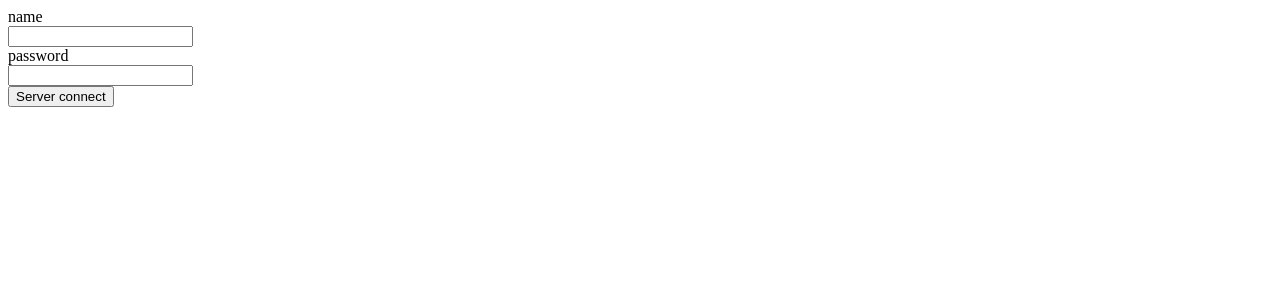
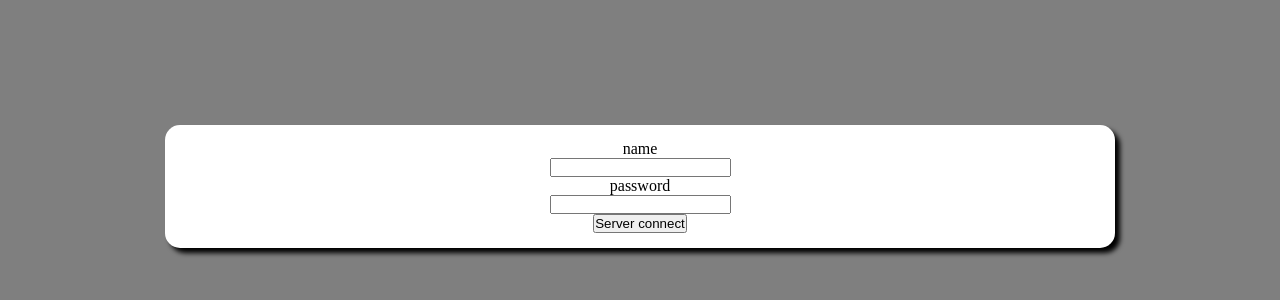
Before and after one commit to Myhed/ftp_connect, a PHP site: page / in a window 1280 px wide. Shown: the top 300 px of the page. Run offline with PHP 8.4, Linux system fonts and the light colour scheme; some libraries are stand-ins or nearby versions.

Commit message:
refactoring the frist partie

```diff
--- /dev/null
+++ b/css/style.css
@@ -0,0 +1,29 @@
+*{
+    padding:0;
+    margin:0;
+}
+
+body{
+    background:rgba(0,0, 0, 0.5);
+}
+
+.container{
+
+    width:950px;
+    margin:0 auto;
+    text-align: center;
+    background:white;
+    position: relative;
+    padding:15px 0;
+    top:125px;
+    border-radius: 15px;
+    box-shadow: 5px 5px 5px #000000;
+    -webkit-border-radius:15px;
+    -moz-border-radius:15px;
+}
+
+#err{
+    background:tomato;
+    color:white;
+    margin:0 auto;
+}
--- /dev/null
+++ b/function.js
@@ -0,0 +1,16 @@
+const ftpFunction = {
+    statePage:0,
+    TypeOfFiles: (allFiles) => {
+        const container = $('#table');
+        $pattern = /^\-[\w]+/g;
+        if (allFiles[0].match($pattern)) {
+            container.append(`
+                 <tr border="1">
+                     <td><img src='img/file.png' height='20'><a href="${allFiles[21]}">${allFiles[21]}</a></td>
+                </tr>`);
+        } else {
+            container.append(`<tr><td><img src='img/dossier.png' height='20'><a href="http://localhost/ftp_connect/getRequest.php?folder=${allFiles[21]}">${allFiles[21]}</a></td>
+           </tr> `);
+        }
+    }
+}
--- a/index.php
+++ b/index.php
@@ -1,20 +1,32 @@
+<?php
+session_start();
+if(isset($_SESSION['withoutAjax']) && $_SESSION['withoutAjax'] == 1){
+
+	echo $_SESSION['err'];
+}
+?>
 <!DOCTYPE html>
 <html lang="en">
 <head>
 	<meta charset="UTF-8">
 	<title>Document</title>
+	<link rel="stylesheet" href="css/style.css" />
 </head>
 <body>
+	<div class="container" id="container">
+		<table id="table"></table>
+		<div id="err"></div>
 		<form method="POST" action="connected.php">
 			<label for="">name</label><br>
 			<input type="text" name="name" id="name"><br>
 			<label for="">password</label><br>
 			<input type="password" name="password" id="password"><br>
-
 			<input type="submit" value="Server connect">
 		</form>
+	</div>
 	<script src="https://code.jquery.com/jquery-3.2.1.js"></script>
-	<script src="lib/jquery-cookie/src/jquery.cookie.js"></script>
-	<script src="main.js"></script>
+	<script src="function.js"></script>
+	<script src="postRequest.js"></script>
+	<script src="getRequest.js"></script>
 </body>
 </html>
--- a/main.js
+++ /dev/null
@@ -1,39 +0,0 @@
-$(function(){
-	const name = $('#name');
-	const password = $('#password');
-	const form = $('form');
-	const body = $('body');
-
-	form.submit(function(){
-
-		var valName = name.val();
-		var valPass = password.val();
-		$.ajax({
-			method:"POST",
-			url:"http://localhost/ftp_connect/connected.php",
-			data:{ name:valName,password:valPass},
-			success:function(html){
-					html = JSON.parse(html);
-					if(!html.err){
-						const typeOfFile = html.Dossier_perso
-						.map(function(item){
-							item = item.split(" ");
-							return item;
-						})
-						.forEach(typeFile =>{
-							$pattern = /^\-[\w]+/g;
-
-							if(typeFile[0].match($pattern)){
-								body.append(`<img src='img/file.png' height='20'>${typeFile[21]}<br>`);
-							}else{
-								body.append(`<a href="?folder=${typeFile[21]}"><img src='img/dossier.png' height='20'>${typeFile[21]}</a><br>`);
-							}
-						})
-					}
-
-				}
-			})
-
-		return false;
-	})
-})
--- /dev/null
+++ b/postRequest.js
@@ -0,0 +1,46 @@
+$(function () {
+	const name = $('#name');
+	const password = $('#password');
+	const form = $('form');
+	const err = $('#err');
+	err.fadeOut();
+	form.submit(function () {
+		var valName = name.val();
+		var valPass = password.val();
+		$.ajax({
+			method: "POST",
+			url: "http://localhost/ftp_connect/postRequest.php",
+			data: { name: valName, password: valPass },
+			beforeSend:function(xhr){
+
+				xhr.overrideMimeType( "text/plain; charset=x-user-defined" );
+			}
+		})
+		.done(html => {
+
+			html = JSON.parse(html);
+			if (!html.err) {
+				html.Dossier_perso
+					.map(function (allContentMainFolder) {
+						allContentMainFolder = allContentMainFolder.split(" ");
+						return allContentMainFolder;
+					})
+					.forEach(typeFile => {
+						ftpFunction.TypeOfFiles(typeFile)
+						form.remove();
+					})
+			}else{
+				err.html("")
+				err.css({
+					"width":450,
+					"padding":"6"
+				})
+				err.append(`${html.err}`);
+				err.fadeIn();
+			}
+		})
+
+		return false;
+	})
+
+})
```
Also changed, not shown: connected.php (deleted, +0 -24 lines), function.php (added, +38 -0 lines), getRequest.php (added, +15 -0 lines), postRequest.php (added, +12 -0 lines), getRequest.js (added). Lines whose indentation alone changed are shown as unchanged.
